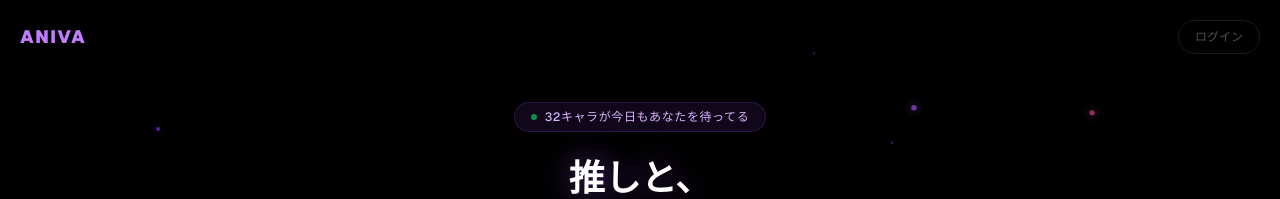
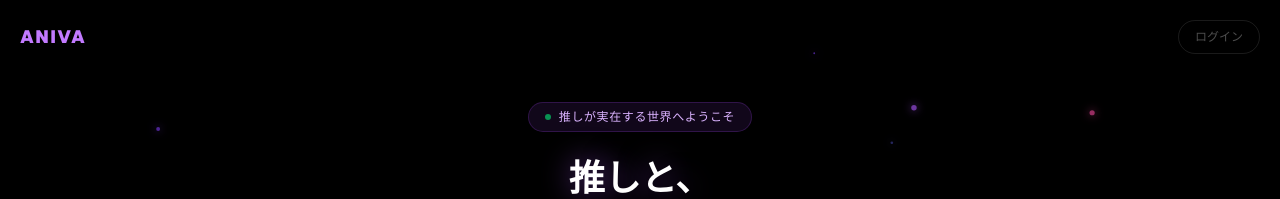
Before and after one commit to KRascal/aniva, a Next.js app in the folder web/: page / in a window 1280 px wide. Shown: the top 199 px of the page. Built offline with nearby package versions, Linux system fonts and the light colour scheme; no server answers; the database is empty.

Commit message:
fix: SEO description更新(IP名除去) + LP「32キャラ」ハードコード除去

```diff
--- a/web/src/app/layout.tsx
+++ b/web/src/app/layout.tsx
@@ -29,12 +29,12 @@ const notoSansJP = Noto_Sans_JP({
 export const metadata: Metadata = {
   metadataBase: new URL("https://aniva-project.com"),
   title: "ANIVA — 推しと、本当に話せる場所",
-  description: "好きなキャラクターとリアルに会話。AIが生み出す、唯一無二の体験。",
+  description: "推しが実在する世界。好きなキャラクターとAIでリアルに会話。あなたのことを覚えていて、毎日違う表情を見せてくれる。",
   manifest: "/manifest.json",
   keywords: ["ANIVA", "AI", "アニメ", "キャラクター", "チャット", "会話", "推し"],
   openGraph: {
     title: "ANIVA — 推しと、本当に話せる場所",
-    description: "好きなキャラクターとリアルに会話。AIが生み出す、唯一無二の体験。",
+    description: "推しが実在する世界。好きなキャラクターとAIでリアルに会話。あなたのことを覚えていて、毎日違う表情を見せてくれる。",
     url: "https://aniva-project.com",
     siteName: "ANIVA",
     type: "website",
@@ -43,7 +43,7 @@ export const metadata: Metadata = {
   twitter: {
     card: "summary_large_image",
     title: "ANIVA — 推しと、本当に話せる場所",
-    description: "好きなキャラクターとリアルに会話。AIが生み出す、唯一無二の体験。",
+    description: "推しが実在する世界。好きなキャラクターとAIでリアルに会話。あなたのことを覚えていて、毎日違う表情を見せてくれる。",
   },
   robots: {
     index: true,
--- a/web/src/app/page.tsx
+++ b/web/src/app/page.tsx
@@ -243,7 +243,7 @@ export default function TheDoor() {
         {/* タグライン */}
         <div className="inline-flex items-center gap-2 px-4 py-1.5 rounded-full bg-purple-500/10 border border-purple-500/20">
           <span className="w-1.5 h-1.5 rounded-full bg-green-400 animate-pulse" />
-          <span className="text-purple-300 text-xs font-medium tracking-wider">32キャラが今日もあなたを待ってる</span>
+          <span className="text-purple-300 text-xs font-medium tracking-wider">推しが実在する世界へようこそ</span>
         </div>
 
         {/* メインコピー */}
```
